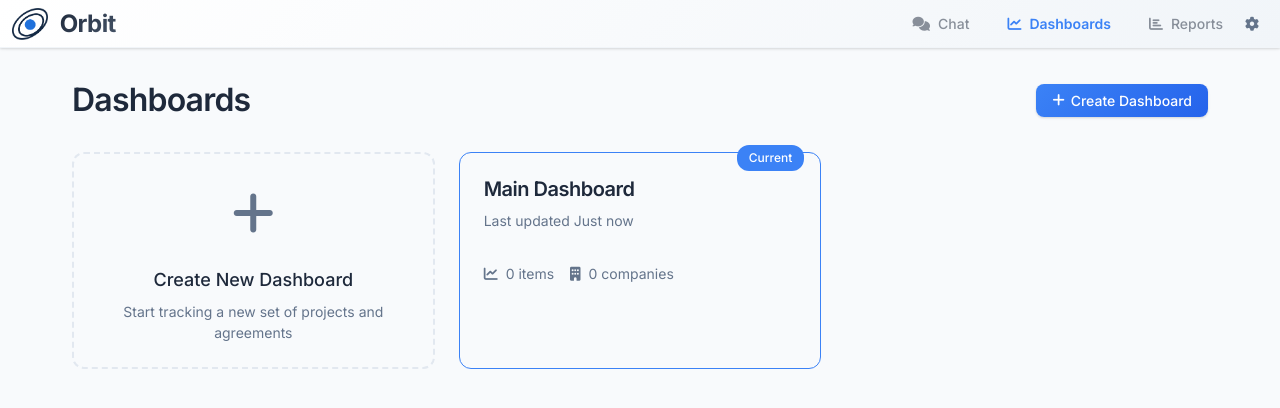
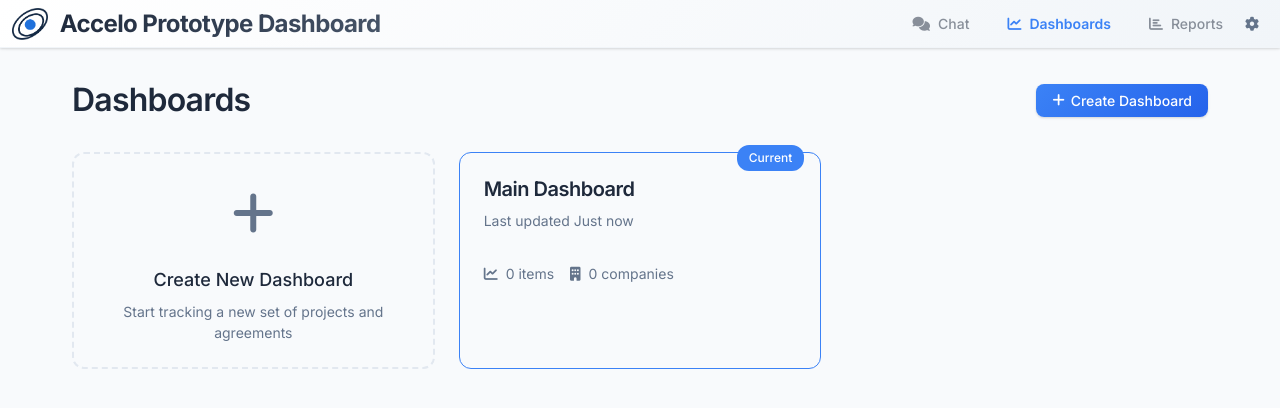
Before and after one commit to DFraserStratos/AcceloPrototypeDashboard, a website: page dashboards.html in a window 1280 px wide. Drawn offline with Linux system fonts and the light colour scheme.

Commit message:
Rename again :)

```diff
--- a/dashboards.html
+++ b/dashboards.html
@@ -3,7 +3,7 @@
 <head>
     <meta charset="UTF-8">
     <meta name="viewport" content="width=device-width, initial-scale=1.0">
-    <title>Dashboards - Orbit</title>
+    <title>Dashboards - Accelo Prototype Dashboard</title>
     <link rel="preconnect" href="https://fonts.googleapis.com">
     <link rel="preconnect" href="https://fonts.gstatic.com" crossorigin>
     <link href="https://fonts.googleapis.com/css2?family=Inter:wght@300;400;500;600;700&display=swap" rel="stylesheet">
@@ -251,8 +251,8 @@
     <!-- Navigation Bar -->
     <nav class="navbar">
         <div class="navbar-logo">
-            <img src="/orbit_logo3.png" alt="Orbit" class="logo-image">
-            <span class="logo-text">Orbit</span>
+            <img src="/logo.png" alt="Accelo Prototype Dashboard" class="logo-image">
+            <span class="logo-text">Accelo Prototype Dashboard</span>
         </div>
         <div class="navbar-nav">
             <a href="#" class="btn btn-ghost navbar-link disabled" title="Coming Soon">
--- a/package.json
+++ b/package.json
@@ -1,14 +1,14 @@
 {
-  "name": "orbit",
+  "name": "accelo-prototype-dashboard",
   "version": "1.0.0",
-  "description": "Orbit - Modern Project Management Dashboard",
+  "description": "AcceloPrototypeDashboard - Modern Project Management Dashboard",
   "main": "server.js",
   "scripts": {
     "start": "node server.js",
     "dev": "node server.js"
   },
   "keywords": [
-    "orbit",
+    "accelo-prototype-dashboard",
     "dashboard",
     "project-management"
   ],
```
Also changed, not shown: index.html (+3 -3 lines), settings.html (+3 -3 lines), README.md, public/logo.png (renamed from public/orbit_logo3.png), public/orbit-logo2.png (deleted), 2 other files.
